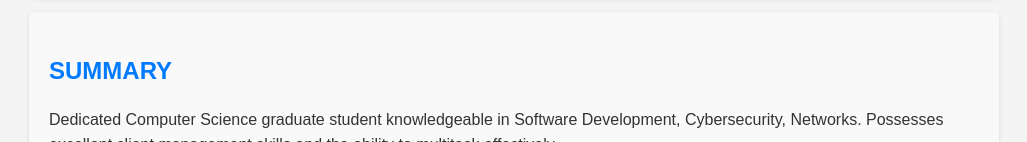
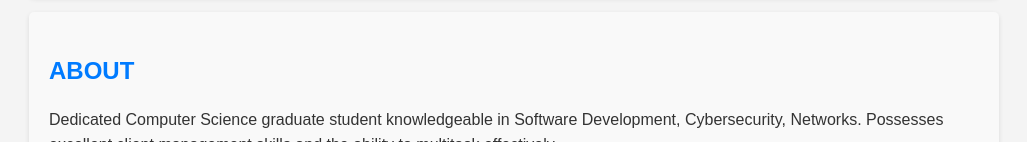
Before and after one commit to sukkrishvar-vijay/Portfolio, a plain HTML site: page index.html in a window 1280 px wide. Shown: the part 248-390 px from the top of the page, without its empty margins (126-1153 px from the left). Drawn offline with Linux system fonts and the light colour scheme.

Commit message:
Update index.html

```diff
--- a/index.html
+++ b/index.html
@@ -13,7 +13,7 @@
 </div>
 
 <div class="section">
-  <h2>SUMMARY</h2>
+  <h2>ABOUT</h2>
   <p>Dedicated Computer Science graduate student knowledgeable in Software Development, Cybersecurity, Networks. Possesses excellent client management skills and the ability to multitask effectively.</p>
   <p>Familiar with Languages: Python, Java, C, C++, SQL, HTML, CSS, JavaScript.</p>
   <p>Familiar with Tools: GitHub, Visual Studio Code, Burp Suite, Nessus, Nmap, MS Word, MS Excel, MS PowerPoint.</p>
```
